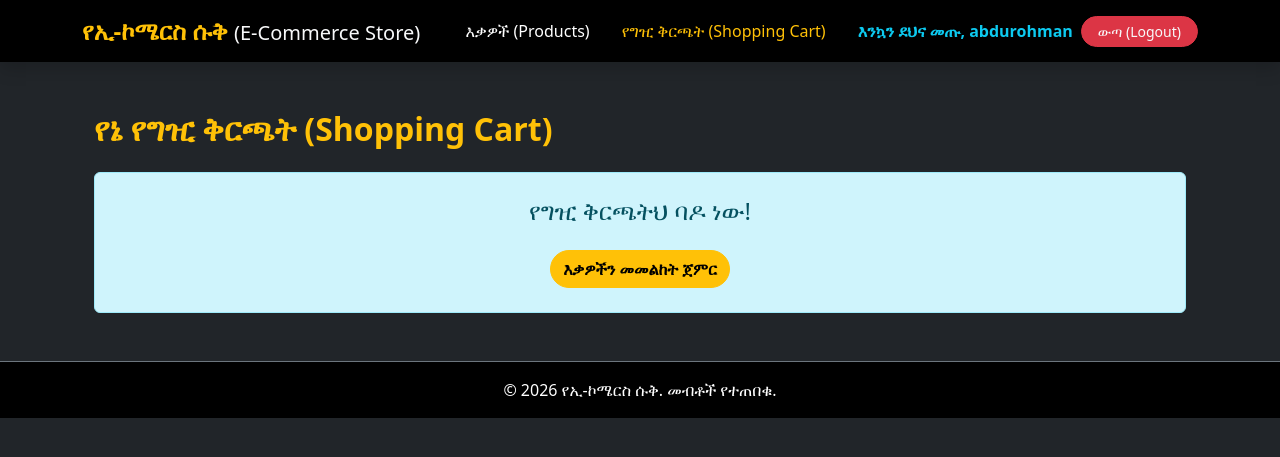
After one commit to Abdurohman-Dev/my_ecom_store, a Django app: page /cart/ in a window 1280 px wide. The commit adds this page. Shown: the top 457 px of the page. Run offline with Django 5.2, Linux system fonts and the light colour scheme; a user stored in the database is signed in; data comes from the database, SQL or seed files in the repository; both versions use the stored data as it was after the commit.

Commit message:
Day 88: Add to cart functionality and cart detail page implemented

```diff
--- a/store/admin.py
+++ b/store/admin.py
@@ -1,5 +1,7 @@
 from django.contrib import admin
-from .models import Product, Category
+from .models import Product, Category , Cart, CartItem
 from .models import Product
 admin.site.register(Product)
 admin.site.register(Category)
+admin.site.register(Cart)
+admin.site.register(CartItem)
--- a/store/models.py
+++ b/store/models.py
@@ -1,4 +1,5 @@
 from django.db import models
+from django.contrib.auth.models import User
 class Category(models.Model):
     name = models.CharField(max_length=100)
 
@@ -19,3 +20,24 @@ class Product(models.Model):
 
     def __str__(self):
         return self.name
+
+class Cart(models.Model):
+
+
+    user = models.OneToOneField(User, on_delete=models.CASCADE)
+    created_at = models.DateTimeField(auto_now_add=True)
+
+    def __str__(self):
+        return f"Cart of {self.user.username}"
+    def get_total_price(self):
+        return sum(item.get_cost() for item in self.items.all())
+class CartItem(models.Model):
+    cart = models.ForeignKey(Cart, related_name='items', on_delete=models.CASCADE)
+    product = models.ForeignKey(Product, on_delete=models.CASCADE)
+    quantity = models.PositiveIntegerField(default=1)
+
+    def __str__(self):
+        return f"{self.quantity} x {self.product.name}"
+
+    def get_cost(self):
+        return self.quantity * self.product.price
--- /dev/null
+++ b/store/templates/store/base.html
@@ -0,0 +1,51 @@
+<!DOCTYPE html>
+<html lang="am">
+<head>
+    <meta charset="UTF-8">
+    <meta name="viewport" content="width=device-width, initial-scale=1.0">
+    <title> የኢ-ኮሜርስ ሱቅ </title>
+    <link rel="stylesheet" href="https://cdn.jsdelivr.net/npm/bootstrap@5.3.0/dist/css/bootstrap.min.css">
+</head>
+<body class="bg-dark text-light">
+    <nav class="navbar navbar-expand-lg navbar-dark bg-black  shadow">
+        <div class="container">
+            <a class="navbar-brand fs-4 fw-bold text-warning  " href="{% url 'product_list' %}" >
+                የኢ-ኮሜርስ ሱቅ <span class="fs-5 text-light fw-normal"> (E-Commerce Store) </span>
+            </a>
+            <button class="navbar-toggler" type="button" data-bs-toggle="collapse" data-bs-target="#navbarNav" aria-controls="navbarNav" aria-expanded="false" aria-label="Toggle navigation">
+                <span class="navbar-toggler-icon"></span>
+            </button>
+            <div class="collapse navbar-collapse" id="navbarNav">
+                <ul class="navbar-nav ms-auto align-items-center">
+                    <li class="nav-item ">
+                        <a class="nav-link active" href="{% url 'product_list' %}">እቃዎች (Products)</a>
+                    </li>
+                    <li class="nav-item">
+                        <a class="nav-link btn btn-outline-warning text-warning ms-2 px-3" href="{% url 'cart_detail' %}">የግዢ ቅርጫት (Shopping Cart)</a>
+                    </li>
+                    {% if user.is_authenticated %}
+                        <li class="nav-item ms-3">
+                            <span class="nav-text text-info fw-bold"> እንኳን ደህና መጡ, {{ user.username }} </span>
+                        </li>
+                        <li class="nav-item ms-2">
+                            <a class="btn btn-danger btn-sm text-light rounded-pill px-3" href="{% url 'logout' %}">ውጣ (Logout)</a>
+                        </li>
+                    {% else %}
+                        <li class="nav-item me-3">
+                            <a class="btn btn-sm btn-primary rounded-pill px-3" href="{% url 'login' %}">መግቢያ (Login)</a>
+                        </li>
+                    {% endif %}
+                </ul>
+            </div>
+        </div>
+    </nav>
+    <main class="container my-4">
+        {% block content %}
+        {% endblock content %}
+    </main>
+    <footer class="bg-black text-center text-muted py-3 mt-5 border-top border-secondary">
+        <p class="mb-0 text-white">&copy; 2026 የኢ-ኮሜርስ ሱቅ. መብቶች የተጠበቁ.</p>
+    </footer>
+    <script src="https://cdn.jsdelivr.net/npm/bootstrap@5.3.0/dist/js/bootstrap.bundle.min.js"></script>
+</body>
+</html>
--- /dev/null
+++ b/store/templates/store/cart_detail.html
@@ -0,0 +1,43 @@
+{% extends 'store/base.html' %}
+{% block content %}
+<div class="container my-5">
+    <h2 class="mb-4 text-warning fw-bold">የኔ የግዢ ቅርጫት (Shopping Cart)</h2>
+
+    {% if cart.items.all %}
+        <div class="table-rexponsive bg-dark p-4 rounded shadow">
+            <table class="table table-dark table-hover align-middle">
+                <thead>
+                    <tr>
+                        <th>እቃ</th>
+                        <th>ብዛት</th>
+                        <th>የአንዱ ዋጋ</th>
+                        <th>ጠቅላላ ዋጋ</th>
+                    </tr>
+                </thead>
+                <tbody>
+                    {% for item in cart.items.all %}
+                    <tr>
+                        <td class="fw-bold">{{item.product.name}}</td>
+                        <td>
+                            <span class="badge bg-secondary fs-6 "> {{ item.quantity}}</span>
+                        </td>
+                        <td>{{item.product.price}} ብር </td>
+                        <td class="text-warning fw-bold"> {{ item.get_cost}} ብር </td>
+                    </tr>
+                    {% endfor %}
+                </tbody>
+            </table>
+            <hr class="text-light">
+            <div class="d-flex justify-content-between align-items-center mt-3">
+                <h4 class="text-white">ድምር ዋጋ:- <span class="text-success fw-bold "> {{cart.get_total_price}} ብር </span></h4>
+                <a href="#" class="btn btn-success btn-lg rounded-pill px-4 fw-bold">ክፍያ ፈጽም (Checkout)</a>
+            </div>
+        </div>
+        {% else %}
+            <div class="alert alert-info text-center py-4">
+                <h4> የግዢ ቅርጫትህ ባዶ ነው! </h4>
+                <a href="{% url 'product_list' %}" class="btn btn-warning mt-3 rounded-pill fw-bold "> እቃዎችን መመልከት ጀምር </a>
+            </div>
+        {% endif %}
+</div>
+{% endblock content %}
--- a/store/templates/store/product_list.html
+++ b/store/templates/store/product_list.html
@@ -78,6 +78,7 @@
                             <h6 class="text-success fw-bold"> {{ product.price }} Birr.</h6>
                             <p class="small text-secondary"> ስቶክ ላይ ያለው:- {{ product.stock }}</p>
                             <a href="{% url 'product_detail' product.pk %}" class="btn btn-outline-primary btn-sm w-100"> ዝርዝሩን እይ </a>
+                            <a href="{% url 'add_to_cart' product.id %}" class="btn btn-warning rounded-pill  fw-bold"> ወደ ግዢ ቅርጫት ጨምር </a>
                         </div>
                     </div>
                 </div>
--- a/store/urls.py
+++ b/store/urls.py
@@ -9,6 +9,8 @@ urlpatterns=[
     path('signup/',views.views_signup if hasattr(views,'views_signup') else views.signup, name='signup'),
     path('login/' , auth_views.LoginView.as_view(template_name = 'store/login.html'), name='login'),
     path('logout/', auth_views.LogoutView.as_view(next_page= 'product_list'),name='logout'),
+    path('add_to_cart/<int:product_id>/', views.add_to_cart, name='add_to_cart'),
+    path('cart/', views.cart_detail, name='cart_detail'),
 ]
 if settings.DEBUG:
     from django.conf import settings
--- a/store/views.py
+++ b/store/views.py
@@ -3,6 +3,8 @@ from .models import Product , Category
 from django.db.models import Q
 from django.contrib.auth.forms import UserCreationForm
 from django.contrib import messages
+from django.contrib.auth.decorators import login_required
+from .models import Cart, CartItem, Product
 def product_list(request):
     category_id = request.GET.get('category')
     search_query = request.GET.get('search')
@@ -38,3 +40,16 @@ def signup(request):
     else:
         form = UserCreationForm()
     return render(request, 'store/signup.html', {'form': form})
+def add_to_cart(request, product_id):
+    product = get_object_or_404(Product, id=product_id)
+    cart, created = Cart.objects.get_or_create(user=request.user)
+    cart_item, item_created = CartItem.objects.get_or_create(cart=cart, product=product)
+
+    if not item_created:
+        cart_item.quantity += 1
+        cart_item.save()
+    return redirect('cart_detail')
+@login_required
+def cart_detail(request):
+    cart, created = Cart.objects.get_or_create(user=request.user)
+    return render(request, 'store/cart_detail.html', {'cart': cart})
```
Also changed, not shown: db.sqlite3, store/migrations/0005_cart_cartitem.py (added).
